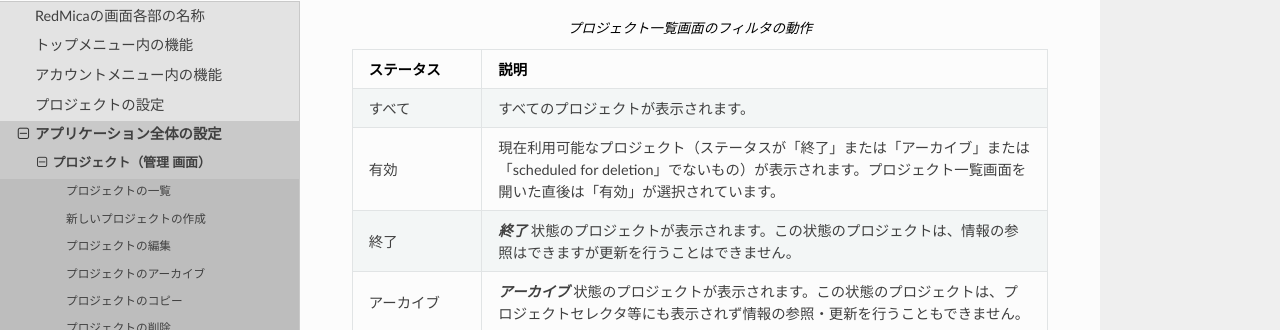
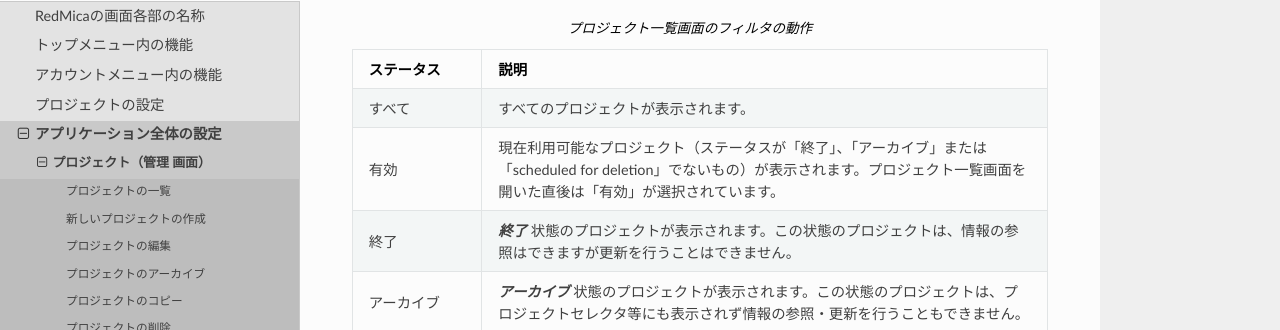
Before and after one commit to redmica/redmica-guide-ja, a Sphinx documentation site: the page built from source/reference/admin/projects.rst, in a window 1280 px wide and 900 px high, scrolled down 673 px. Shown: the part 119-449 px from the top of the window. Built offline with Sphinx 7.4.7 and the Read the Docs theme 2.0.0, drawn with Linux system fonts in a browser that asks for light colours.

Commit message:
文章の改善

```diff
--- a/source/reference/admin/projects.rst
+++ b/source/reference/admin/projects.rst
@@ -25,7 +25,7 @@
       - すべてのプロジェクトが表示されます。
 
     * - 有効
-      - 現在利用可能なプロジェクト（ステータスが「終了」または「アーカイブ」または「scheduled for deletion」でないもの）が表示されます。プロジェクト一覧画面を開いた直後は「有効」が選択されています。
+      - 現在利用可能なプロジェクト（ステータスが「終了」、「アーカイブ」または「scheduled for deletion」でないもの）が表示されます。プロジェクト一覧画面を開いた直後は「有効」が選択されています。
 
     * - 終了
       - :dfn:`終了` 状態のプロジェクトが表示されます。この状態のプロジェクトは、情報の参照はできますが更新を行うことはできません。
```
